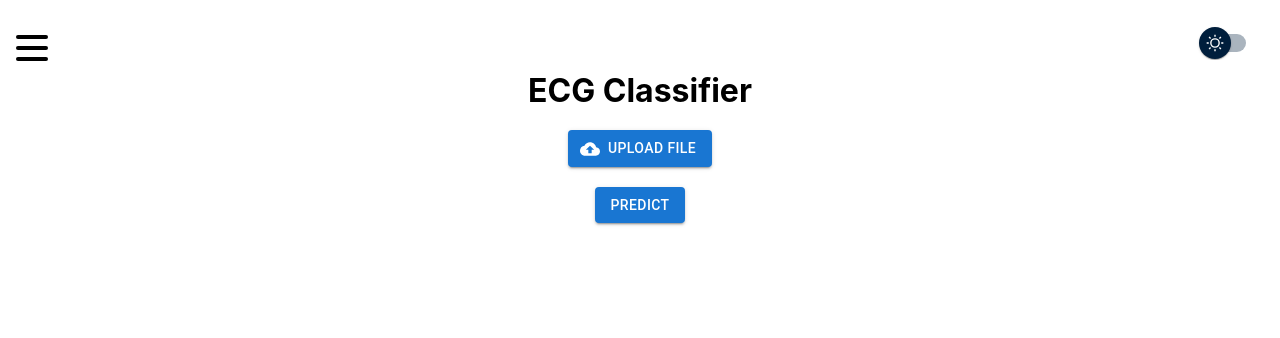
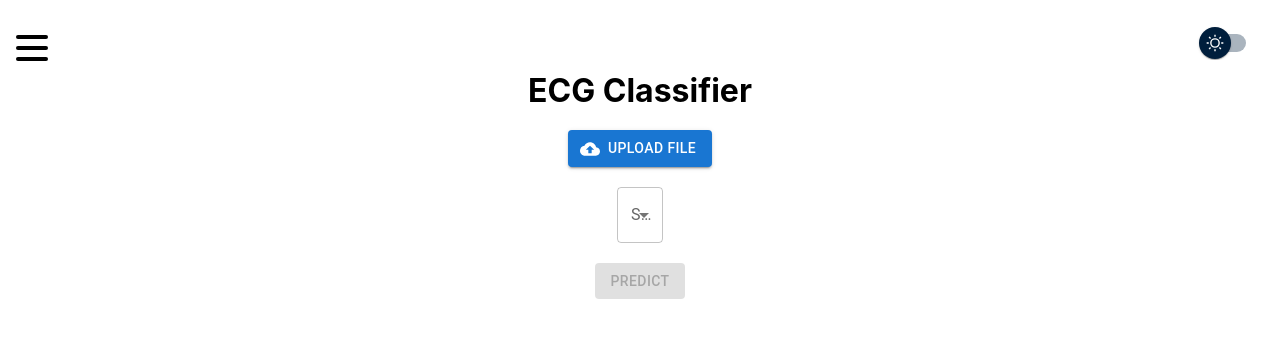
Before and after one commit to Scaronz/ECG_App_Frontend, a React (Create React App) app: page / in a window 1280 px wide. Shown: the top 338 px of the page. Built offline with nearby package versions, Linux system fonts and the light colour scheme.

Commit message:
Added select model button

```diff
--- a/src/Home.css
+++ b/src/Home.css
@@ -13,7 +13,8 @@
 }
 
 .upload-section,
-  .predict-section {
+.predict-section,
+.model-selection-section {
   margin-bottom: 20px;
 }
 
@@ -31,13 +32,7 @@
 .button-container button {
   margin-bottom: 10px;
 }
-  .upload-section{
-    .button {
-        width: 47px;
-        height: 19px;
-        cursor: pointer;
-        text-indent: -9999px;
-        border: none;
-        background-image: url(http://www.hudson-realestate.com/us/images/uploadButton.gif);
+
+.form-control {
+  min-width: 200px;
 }
-  }
--- a/src/pages/Home.js
+++ b/src/pages/Home.js
@@ -1,26 +1,34 @@
 import React, { useState } from 'react';
-import '../Home.css'; // Import your CSS file
-import Button from '@mui/material/Button'; // Import Material-UI Button
-import InputFileUpload from '../Components/InputFileUpload'; // Import the new file upload component
+import '../Home.css';
+import Button from '@mui/material/Button';
+import InputFileUpload from '../Components/InputFileUpload';
+import MenuItem from '@mui/material/MenuItem';
+import Select from '@mui/material/Select';
+import FormControl from '@mui/material/FormControl';
+import InputLabel from '@mui/material/InputLabel';
 
 const Home = () => {
   const [uploadedFile, setUploadedFile] = useState(null);
   const [predictionLabel, setPredictionLabel] = useState('');
+  const [selectedModel, setSelectedModel] = useState('');
 
   const handleFileUpload = (event) => {
     const file = event.target.files[0];
     setUploadedFile(file);
-    // Additional logic to handle file upload
   };
 
   const handlePredict = () => {
-    // Additional logic for prediction
+    // Here you would add the prediction logic
     setPredictionLabel('Prediction Result');
+  };
+
+  const handleModelChange = (event) => {
+    setSelectedModel(event.target.value);
   };
 
   return (
     <div className="container">
-      <h1 className="header">ECG Classifier</h1> {/* Header added here */}
+      <h1 className="header">ECG Classifier</h1>
       <div className="upload-section">
         <InputFileUpload onFileChange={handleFileUpload} />
         {uploadedFile && (
@@ -29,9 +37,24 @@ const Home = () => {
           </div>
         )}
       </div>
+      <div className="model-selection-section">
+        <FormControl variant="outlined" className="form-control">
+          <InputLabel id="model-select-label">Select Model</InputLabel>
+          <Select
+            labelId="model-select-label"
+            value={selectedModel}
+            onChange={handleModelChange}
+            label="Select Model"
+          >
+            <MenuItem value={"model1"}>Model 1</MenuItem>
+            <MenuItem value={"model2"}>Model 2</MenuItem>
+            <MenuItem value={"model3"}>Model 3</MenuItem>
+          </Select>
+        </FormControl>
+      </div>
       <div className="predict-section">
         <div className="button-container">
-          <Button variant="contained" onClick={handlePredict}>Predict</Button>
+          <Button variant="contained" onClick={handlePredict} disabled={!selectedModel}>Predict</Button>
           {predictionLabel && (
             <div className="prediction-label">
               Prediction: {predictionLabel}
```
Lines whose indentation alone changed are shown as unchanged.
